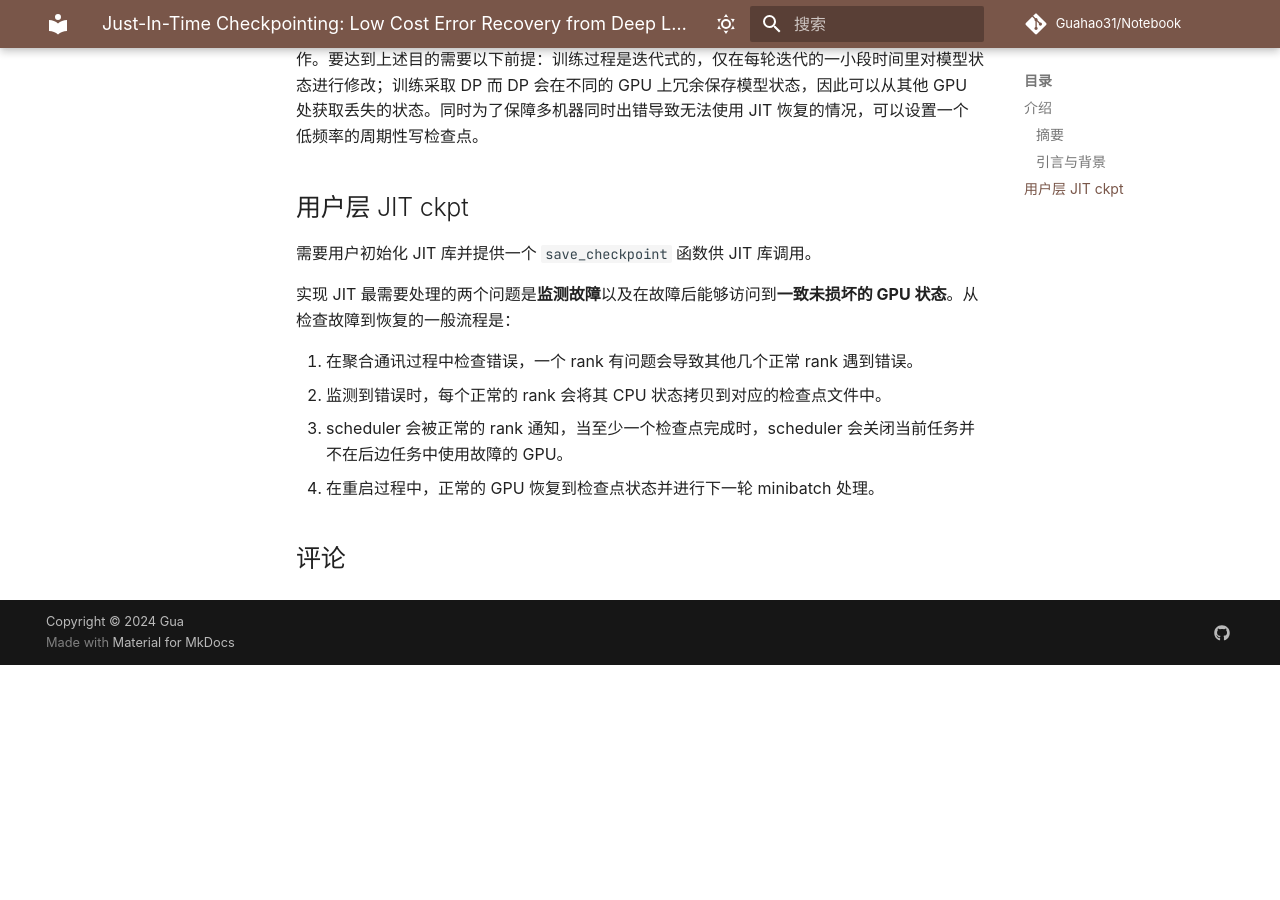
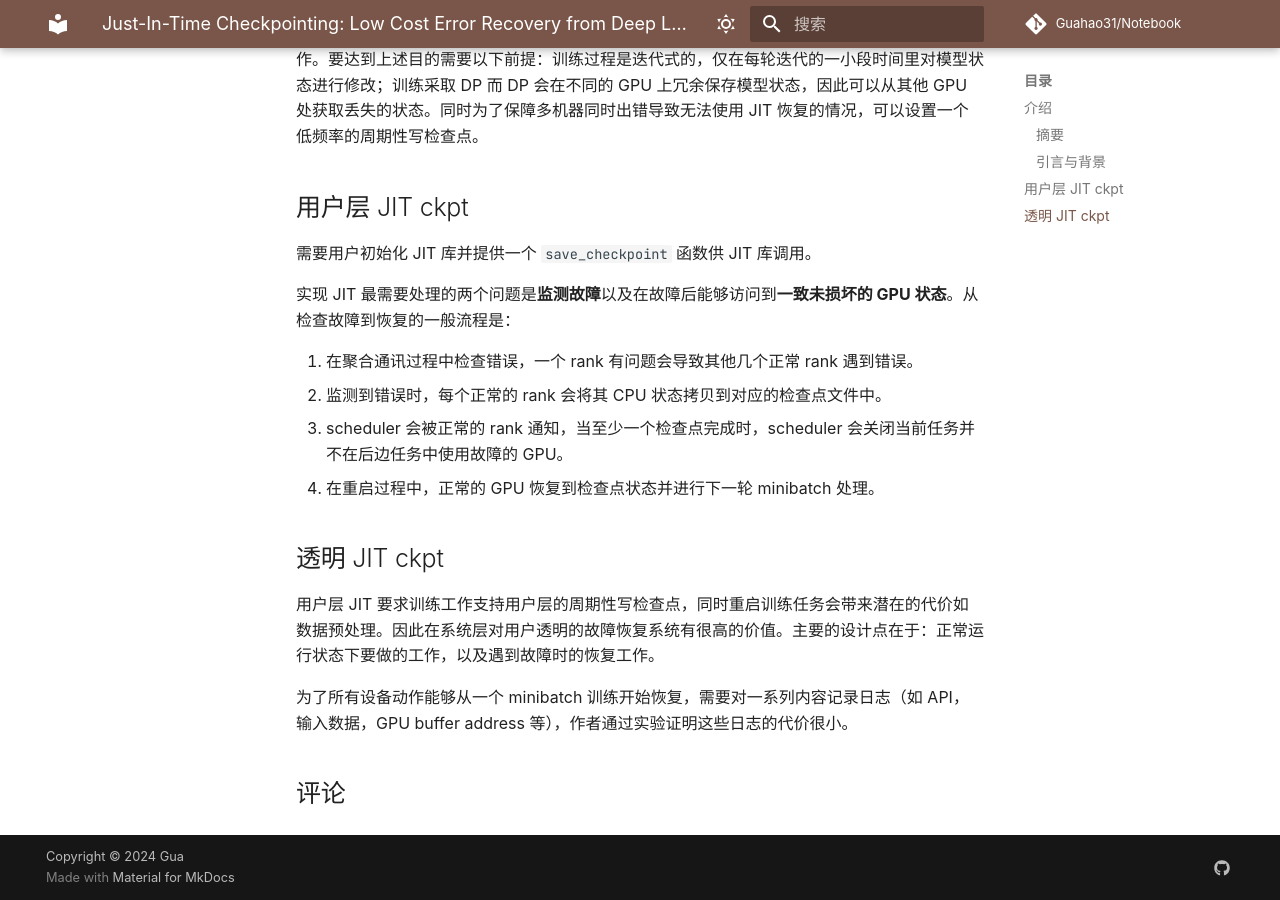
Before and after one commit to Guahao31/Notebook, an MkDocs documentation site: the page built from docs/llm-training/just-in-time-ckpt/just-in-time-ckpt.md, in a window 1280 px wide and 900 px high, scrolled down 1028 px. Built offline with MkDocs 1.6.1 and Material for MkDocs 9.7.7, drawn with Linux system fonts in a browser that asks for light colours; nearby versions of some CDN libraries; some web fonts are replaced; library files that are not in the unit come from our copies; comment, search, counter and statistics services are not loaded; a style sheet for code colours, icons or effects is not loaded; before the commit the page ends 1693 px from its top, so only the background shows below that.

Commit message:
update: JIT abstract of transparent JIT ckpt

```diff
--- a/docs/llm-training/just-in-time-ckpt/just-in-time-ckpt.md
+++ b/docs/llm-training/just-in-time-ckpt/just-in-time-ckpt.md
@@ -32,4 +32,8 @@ Just-In-Time checkpointing（下简称 JIT 或 JIT ckpt）希望仅在发生故
 3. scheduler 会被正常的 rank 通知，当至少一个检查点完成时，scheduler 会关闭当前任务并不在后边任务中使用故障的 GPU。
 4. 在重启过程中，正常的 GPU 恢复到检查点状态并进行下一轮 minibatch 处理。
 
-<!-- 有点太工程了，搁置 -->
+## 透明 JIT ckpt
+
+用户层 JIT 要求训练工作支持用户层的周期性写检查点，同时重启训练任务会带来潜在的代价如数据预处理。因此在系统层对用户透明的故障恢复系统有很高的价值。主要的设计点在于：正常运行状态下要做的工作，以及遇到故障时的恢复工作。
+
+为了所有设备动作能够从一个 minibatch 训练开始恢复，需要对一系列内容记录日志（如 API，输入数据，GPU buffer address 等），作者通过实验证明这些日志的代价很小。
```
